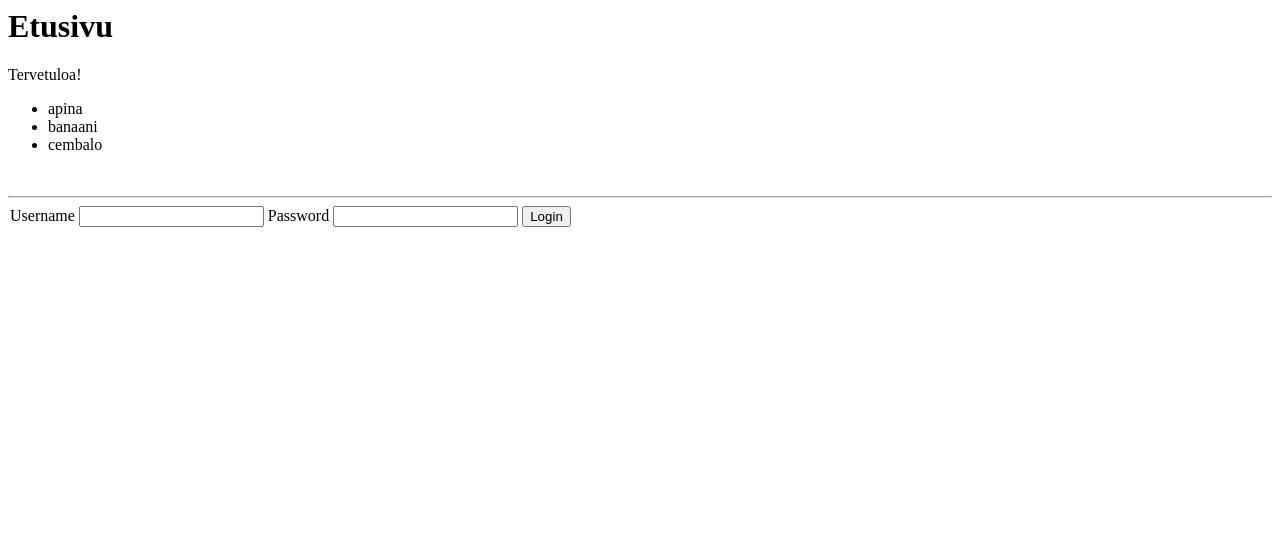
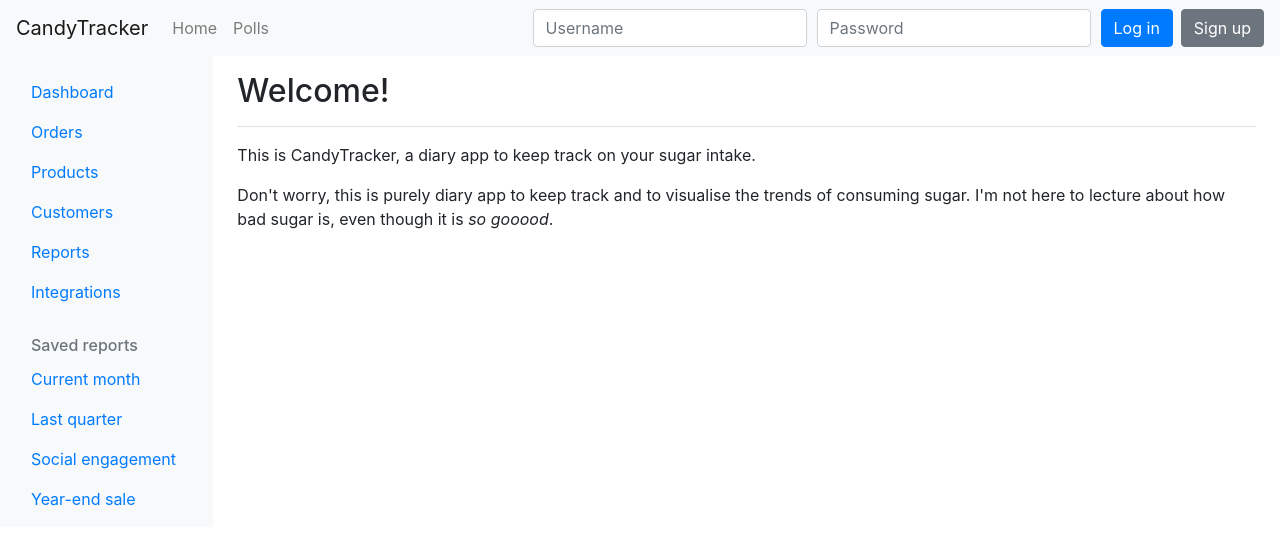
Before and after one commit to tuukkalai/CandyTracker, a Flask app: page / in a window 1280 px wide. Shown: the top 545 px of the page. Run offline with Flask 2, Linux system fonts and the light colour scheme; some libraries are stand-ins or nearby versions.

Commit message:
Add 404 page, finish login, minor polish

```diff
--- a/app.py
+++ b/app.py
@@ -12,9 +12,8 @@ app.config["SQLALCHEMY_TRACK_MODIFICATIONS"] = False
 db = SQLAlchemy(app)
 
 @app.route("/")
-def index():
-    words = ["apina","banaani","cembalo"]
-    return render_template("index.html",message="Tervetuloa!",items=words)
+def home():
+    return render_template("home.html")
 
 @app.route("/order")
 def form():
@@ -87,7 +86,10 @@ def showResults(id):
     sql = "SELECT c.choice, COUNT(a.id) FROM choices c LEFT JOIN answers a ON c.id = a.choice_id WHERE c.poll_id=:poll_id GROUP BY c.id"
     result = db.session.execute(sql, {"poll_id":id})
     choices = result.fetchall()
-    return render_template("results.html", topic=topic, choices=choices)
+    total = 0
+    for c in choices:
+        total += c[1]
+    return render_template("results.html", topic=topic, choices=choices, total=total)
 
 @app.route("/polls/new")
 def newPollForm():
@@ -113,8 +115,19 @@ def createPoll():
 def login():
     username = request.form["username"]
     password = request.form["password"]
-    session["username"] = username
-    return redirect("/")
+    sql = "SELECT password FROM users WHERE username=:username"
+    result = db.session.execute(sql,{"username":username})
+    user = result.fetchone()
+    if user == None:
+        return render_template("home.html", notification="User not found.")
+    else:
+        hash_value = user[0]
+        if check_password_hash(hash_value,password):
+            session["username"] = username
+            return redirect("/")
+        else:
+            return render_template("home.html", notification="Wrong password.")
+
 
 @app.route("/logout")
 def logout():
@@ -128,6 +141,11 @@ def newUser():
 @app.route("/users/create", methods=["POST"])
 def createUser():
     username = request.form["username"]
+    sql = "SELECT id FROM users WHERE username=:username"
+    result = db.session.execute(sql, {"username":username})
+    numOfUnames = result.fetchone()
+    if numOfUnames > 0:
+        return render_template("new_user.html", username=username, notification="Username already taken.")
     password = request.form["password"]
     passwordAgain = request.form["password_again"]
     if password == passwordAgain:
@@ -136,4 +154,8 @@ def createUser():
         db.session.execute(sql, {"username":username,"password":hash_value})
         db.session.commit()
         return redirect("/")
-    return redirect("/users/new")
+    return render_template("new_user.html", username=username, notification="Passwords don't match.")
+
+@app.errorhandler(404)
+def page_not_found(error):
+    return render_template("404.html"), 404
--- /dev/null
+++ b/static/style.css
@@ -0,0 +1,19 @@
+/*
+@import url('https://fonts.googleapis.com/css2?family=Noto+Sans+JP&display=swap');
+
+body {
+  font-family: 'Noto Sans JP', Helvetica, Arial, sans-serif;
+}
+*/
+
+.alert {
+  position: absolute;
+  top: 70px;
+  right: 20px;
+  max-width: 30%;
+}
+
+.nav-item:hover {
+  color: #333;
+  text-decoration: underline;
+}
--- /dev/null
+++ b/templates/404.html
@@ -0,0 +1,5 @@
+{% extends 'layout.html' %}
+
+{% block header %}
+  Oops..! Page not found.
+{% endblock %}
--- a/templates/form.html
+++ /dev/null
@@ -1,6 +0,0 @@
-<form action="/result" method="POST">
-Anna nimesi:
-<input type="text" name="name">
-<br>
-<input type="submit" value="Lähetä">
-</form>
--- /dev/null
+++ b/templates/home.html
@@ -0,0 +1,10 @@
+{% extends 'layout.html' %}
+
+{% block header %}
+  Welcome!
+{% endblock %}
+
+{% block content %}
+  <p>This is CandyTracker, a diary app to keep track on your sugar intake.</p>
+  <p>Don't worry, this is purely diary app to keep track and to visualise the trends of consuming sugar. I'm not here to lecture about how bad sugar is, even though it is <em>so gooood</em>.</p>
+{% endblock %}
--- a/templates/index.html
+++ /dev/null
@@ -1,24 +0,0 @@
-<title>Etusivu</title>
-<h1>Etusivu</h1>
-<p>{{ message }}</p>
-<ul>
-{% for item in items %}
-<li> {{ item }}
-{% endfor %}
-</ul>
-<br/>
-<hr/>
-{% if session.username %}
-  <p>Logged in as {{ session.username }}</p>
-  <a href="/logout">Logout</a>
-{% else %}
-  <form action="/login" method="POST">
-    <legend>
-      <label for="username">Username</label>
-      <input type="text" name="username" />
-      <label for="password">Password</label>
-      <input type="password" name="password" />
-      <input type="submit" value="Login" />
-    </legend>
-  </form>
-{% endif %}
--- /dev/null
+++ b/templates/layout.html
@@ -0,0 +1,208 @@
+<!doctype html>
+<meta charset="utf-8">
+<meta name="viewport" content="width=device-width, initial-scale=1, shrink-to-fit=no">
+<link rel="stylesheet" href="https://stackpath.bootstrapcdn.com/bootstrap/4.5.2/css/bootstrap.min.css" integrity="sha384-JcKb8q3iqJ61gNV9KGb8thSsNjpSL0n8PARn9HuZOnIxN0hoP+VmmDGMN5t9UJ0Z" crossorigin="anonymous">
+<link rel="stylesheet" href="{{ url_for('static', filename='style.css') }}">
+<title>CandyTracker</title>
+
+<nav class="navbar navbar-expand-xl navbar-light bg-light rounded">
+  <a class="navbar-brand" href="/">CandyTracker</a>
+  <button class="navbar-toggler border-0" type="button" data-toggle="collapse" data-target="#navv" aria-controls="navv" aria-expanded="false" aria-label="Toggle navigation">
+    <svg viewBox="0 0 15 15" fill="none" xmlns="http://www.w3.org/2000/svg" width="30" height="30"><path d="M0 5.5h15m-15-4h15m-15 8h15m-15 4h15" stroke="currentColor"></path></svg>
+  </button>
+
+  <div class="collapse navbar-collapse" id="navv">
+    <ul class="navbar-nav mr-auto">
+      <li class="nav-item">
+        <a class="nav-link" href="/">Home</a>
+      </li>
+      <li class="nav-item">
+        <a class="nav-link" href="/polls">Polls</a>
+      </li>
+      <!--
+      <li class="nav-item dropdown">
+        <a class="nav-link dropdown-toggle" href="#" id="dropdown" data-toggle="dropdown" aria-haspopup="true" aria-expanded="false">Dropdown</a>
+        <div class="dropdown-menu" aria-labelledby="dropdown">
+          <a class="dropdown-item" href="#">Action</a>
+          <a class="dropdown-item" href="#">Another action</a>
+          <a class="dropdown-item" href="#">Something else here</a>
+        </div>
+      </li>
+    -->
+    </ul>
+    {% if session.username %}
+    <ul class="navbar-nav">
+      <li class="nav-item dropdown">
+        <a class="nav-link dropdown-toggle" href="#" id="user-dropdown" data-toggle="dropdown" aria-haspopup="true" aria-expanded="false"><svg viewBox="0 0 15 15" fill="none" xmlns="http://www.w3.org/2000/svg" width="18" height="18"><path clip-rule="evenodd" d="M10.5 3.498a2.999 2.999 0 01-3 2.998 2.999 2.999 0 113-2.998zm2 10.992h-10v-1.996a3 3 0 013-3h4a3 3 0 013 3v1.997z" stroke="currentColor" stroke-linecap="square"></path></svg> {{ session.username }}</a>
+        <div class="dropdown-menu dropdown-menu-right" aria-labelledby="user-dropdown">
+          <a class="dropdown-item" href="#">Settings</a>
+          <a class="dropdown-item" href="/logout">Logout</a>
+        </div>
+      </li>
+    </ul>
+    {% else %}
+    <form action="/login" method="POST" class="form-inline">
+      <div class="form-row align-items-center">
+        <div class="col-auto">
+          <label class="sr-only" for="username">Username</label>
+          <input type="text" class="form-control" id="username" name="username" placeholder="Username">
+        </div>
+        <div class="col-auto">
+          <label class="sr-only" for="password">Password</label>
+          <input type="password" class="form-control" id="password" name="password" placeholder="Password">
+        </div>
+        <div class="col-auto">
+          <button type="submit" class="btn btn-primary mr-2">Log in</button>
+        </div>
+      </div>
+    </form>
+    <a href="/users/new" class="btn btn-secondary">Sign up</a>
+    {% endif %}
+  </div>
+</nav>
+
+<div class="container-fluid">
+  <div class="row">
+    <nav id="sidebarMenu" class="col-md-3 col-lg-2 d-md-block bg-light sidebar collapse">
+      <div class="sidebar-sticky pt-3">
+        <ul class="nav flex-column">
+          <li class="nav-item">
+            <a class="nav-link active" href="#">
+              <span data-feather="home"></span>
+              Dashboard
+            </a>
+          </li>
+          <li class="nav-item">
+            <a class="nav-link" href="#">
+              <span data-feather="file"></span>
+              Orders
+            </a>
+          </li>
+          <li class="nav-item">
+            <a class="nav-link" href="#">
+              <span data-feather="shopping-cart"></span>
+              Products
+            </a>
+          </li>
+          <li class="nav-item">
+            <a class="nav-link" href="#">
+              <span data-feather="users"></span>
+              Customers
+            </a>
+          </li>
+          <li class="nav-item">
+            <a class="nav-link" href="#">
+              <span data-feather="bar-chart-2"></span>
+              Reports
+            </a>
+          </li>
+          <li class="nav-item">
+            <a class="nav-link" href="#">
+              <span data-feather="layers"></span>
+              Integrations
+            </a>
+          </li>
+        </ul>
+
+        <h6 class="sidebar-heading d-flex justify-content-between align-items-center px-3 mt-4 mb-1 text-muted">
+          <span>Saved reports</span>
+          <a class="d-flex align-items-center text-muted" href="#" aria-label="Add a new report">
+            <span data-feather="plus-circle"></span>
+          </a>
+        </h6>
+        <ul class="nav flex-column mb-2">
+          <li class="nav-item">
+            <a class="nav-link" href="#">
+              <span data-feather="file-text"></span>
+              Current month
+            </a>
+          </li>
+          <li class="nav-item">
+            <a class="nav-link" href="#">
+              <span data-feather="file-text"></span>
+              Last quarter
+            </a>
+          </li>
+          <li class="nav-item">
+            <a class="nav-link" href="#">
+              <span data-feather="file-text"></span>
+              Social engagement
+            </a>
+          </li>
+          <li class="nav-item">
+            <a class="nav-link" href="#">
+              <span data-feather="file-text"></span>
+              Year-end sale
+            </a>
+          </li>
+        </ul>
+      </div>
+    </nav>
+
+    <main role="main" class="col-md-9 ml-sm-auto col-lg-10 px-md-4">
+      <div class="d-flex justify-content-between flex-wrap flex-md-nowrap align-items-center pt-3 pb-2 mb-3 border-bottom">
+        <h1 class="h2">{% block header %}{% endblock %}</h1>
+        <!--<div class="btn-toolbar mb-2 mb-md-0">
+          <div class="btn-group mr-2">
+            <button type="button" class="btn btn-sm btn-outline-secondary">Share</button>
+            <button type="button" class="btn btn-sm btn-outline-secondary">Export</button>
+          </div>
+          <button type="button" class="btn btn-sm btn-outline-secondary dropdown-toggle">
+            <span data-feather="calendar"></span>
+            This week
+          </button>
+        </div>-->
+      </div>
+      {% block content %}{% endblock %}
+      <!--
+        <div class="table-responsive">
+        <table class="table table-striped table-sm">
+          <thead>
+            <tr>
+              <th>#</th>
+              <th>Header</th>
+              <th>Header</th>
+              <th>Header</th>
+              <th>Header</th>
+            </tr>
+          </thead>
+          <tbody>
+            <tr>
+              <td>1,001</td>
+              <td>Lorem</td>
+              <td>ipsum</td>
+              <td>dolor</td>
+              <td>sit</td>
+            </tr>
+            <tr>
+              <td>1,002</td>
+              <td>amet</td>
+              <td>consectetur</td>
+              <td>adipiscing</td>
+              <td>elit</td>
+            </tr>
+          </tbody>
+        </table>
+      </div>
+    -->
+    </main>
+  </div>
+</div>
+
+{% if notification %}
+<div class="alert alert-warning alert-dismissible fade show" role="alert">
+  {{ notification }}
+  <button type="button" class="close" data-dismiss="alert" aria-label="Close">
+    <span aria-hidden="true"><svg viewBox="0 0 15 15" fill="none" xmlns="http://www.w3.org/2000/svg" width="15" height="15"><path d="M1.5 1.5l12 12m-12 0l12-12" stroke="currentColor"></path></svg></span>
+  </button>
+</div>
+{% endif %}
+
+<script src="https://code.jquery.com/jquery-3.5.1.slim.min.js" integrity="sha384-DfXdz2htPH0lsSSs5nCTpuj/zy4C+OGpamoFVy38MVBnE+IbbVYUew+OrCXaRkfj" crossorigin="anonymous"></script>
+<script src="https://cdn.jsdelivr.net/npm/popper.js@1.16.1/dist/umd/popper.min.js" integrity="sha384-9/reFTGAW83EW2RDu2S0VKaIzap3H66lZH81PoYlFhbGU+6BZp6G7niu735Sk7lN" crossorigin="anonymous"></script>
+<script src="https://stackpath.bootstrapcdn.com/bootstrap/4.5.2/js/bootstrap.min.js" integrity="sha384-B4gt1jrGC7Jh4AgTPSdUtOBvfO8shuf57BaghqFfPlYxofvL8/KUEfYiJOMMV+rV" crossorigin="anonymous"></script>
+<script type="text/javascript">
+setTimeout(function(){
+  $('.alert').alert('close');
+},4000);
+</script>
```
Also changed, not shown: templates/messages.html (+8 -0 lines), templates/new.html (+8 -0 lines), templates/new_poll.html (+8 -1 lines), templates/new_user.html (+23 -8 lines), templates/order.html (+8 -0 lines), templates/poll.html (+8 -0 lines), templates/polls.html (+8 -1 lines), templates/result.html (+8 -0 lines), templates/results.html (+14 -5 lines), README.md.
